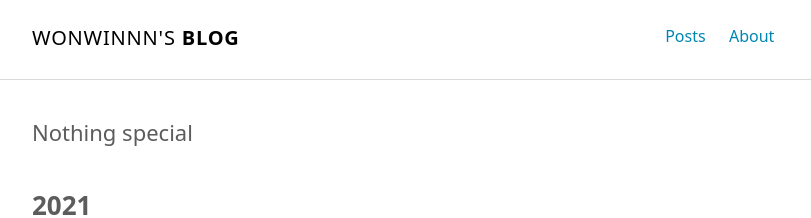
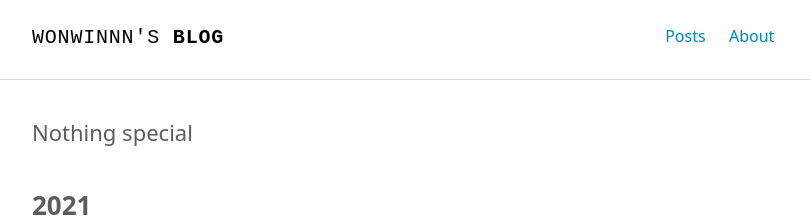
Before and after one commit to wonwinnn/wonwinnn.github.io, a Jekyll site: the page built from index.html, in a window 1280 px wide. Shown: the top 218 px of the page, without its empty margins (232-1043 px from the left). Built offline with Jekyll 4.4.1, drawn with Linux system fonts in a browser that asks for light colours; some web fonts are replaced.

Commit message:
Update _layout.scss

```diff
--- a/assets/scss/_layout.scss
+++ b/assets/scss/_layout.scss
@@ -95,6 +95,7 @@ hr {
   margin: 0 0 1em 0;
   cursor: pointer;
   letter-spacing: 0.8px;
+  font-family: $logo-font-family;
   font-size: 20px;
   line-height: 28px;
   font-weight: 300;
```
